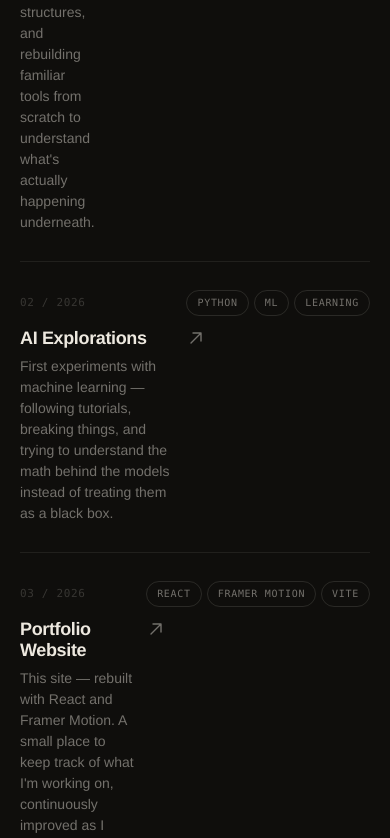
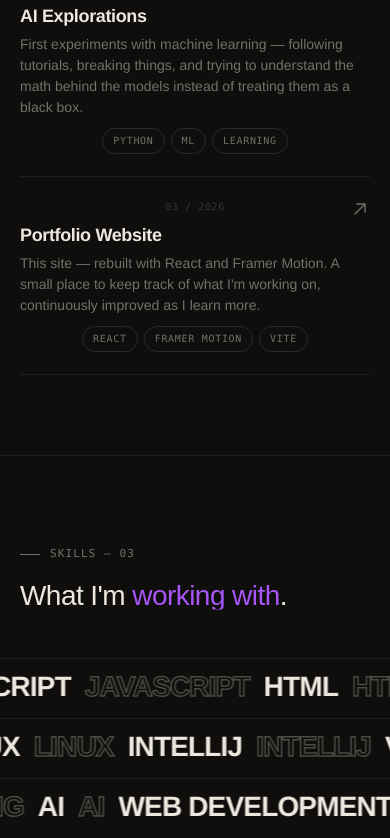
Before and after one commit to Tatschl-Moritz/Portfolio, a React app: page / in a window 390 px wide. Shown: the part 2320-3158 px from the top of the page. Built offline with nearby package versions, Linux system fonts and the light colour scheme; the HTML template or start-up script is replaced by a standard one.

Commit message:
Restore scroll-driven ticker with spring smoothing, fix mobile project layout

```diff
--- a/src/components/Skills.jsx
+++ b/src/components/Skills.jsx
@@ -1,5 +1,5 @@
-import { useRef, useState, useEffect } from 'react'
-import { motion, useScroll, useTransform, useMotionValue, useSpring, AnimatePresence } from 'framer-motion'
+import { useRef, useState } from 'react'
+import { motion, useScroll, useTransform, useSpring, useMotionValue, AnimatePresence } from 'framer-motion'
 import { useApp } from '../context/AppContext'
 import { translations } from '../data/translations'
 
@@ -11,27 +11,14 @@ const clipReveal = {
   },
 }
 
-function useIsMobile() {
-  const [isMobile, setIsMobile] = useState(
-    () => typeof window !== 'undefined' && window.innerWidth <= 768
-  )
-  useEffect(() => {
-    const check = () => setIsMobile(window.innerWidth <= 768)
-    window.addEventListener('resize', check, { passive: true })
-    return () => window.removeEventListener('resize', check)
-  }, [])
-  return isMobile
-}
-
 function TickerRow({ items, label, x, reverse }) {
   const content = [...items, ...items, ...items, ...items, ...items, ...items]
   const [hovered, setHovered] = useState(false)
-  const isMobile = useIsMobile()
 
   const cursorX = useMotionValue(-300)
   const cursorY = useMotionValue(-300)
-  const springX = useSpring(cursorX, { stiffness: 500, damping: 40 })
-  const springY = useSpring(cursorY, { stiffness: 500, damping: 40 })
+  const springCursorX = useSpring(cursorX, { stiffness: 500, damping: 40 })
+  const springCursorY = useSpring(cursorY, { stiffness: 500, damping: 40 })
 
   const onMove = (e) => {
     cursorX.set(e.clientX + 18)
@@ -45,10 +32,7 @@ function TickerRow({ items, label, x, reverse }) {
       onMouseLeave={() => setHovered(false)}
       onMouseMove={onMove}
     >
-      <motion.div
-        className="ticker-row__inner"
-        style={isMobile ? {} : { x }}
-      >
+      <motion.div className="ticker-row__inner" style={{ x }}>
         {content.map((item, i) => (
           <span key={i} className="ticker-row__group">
             <span className="ticker-solid">{item}</span>
@@ -61,7 +45,7 @@ function TickerRow({ items, label, x, reverse }) {
         {hovered && (
           <motion.div
             className="ticker-tooltip"
-            style={{ x: springX, y: springY }}
+            style={{ x: springCursorX, y: springCursorY }}
             initial={{ opacity: 0, scale: 0.88 }}
             animate={{ opacity: 1, scale: 1 }}
             exit={{ opacity: 0, scale: 0.88 }}
@@ -90,9 +74,13 @@ export default function Skills() {
     offset: ['start end', 'end start'],
   })
 
-  const x0 = useTransform(scrollYProgress, [0, 1], ['0%',   '-28%'])
-  const x1 = useTransform(scrollYProgress, [0, 1], ['-28%', '0%'])
-  const x2 = useTransform(scrollYProgress, [0, 1], ['0%',   '-22%'])
+  // Spring smoothing reduces jank on mobile — scroll events come in bursts,
+  // the spring interpolates between them so motion stays fluid.
+  const smooth = useSpring(scrollYProgress, { stiffness: 60, damping: 20, restDelta: 0.001 })
+
+  const x0 = useTransform(smooth, [0, 1], ['0%',   '-28%'])
+  const x1 = useTransform(smooth, [0, 1], ['-28%', '0%'])
+  const x2 = useTransform(smooth, [0, 1], ['0%',   '-22%'])
 
   return (
     <section id="skills" className="section" ref={sectionRef}>
--- a/src/index.css
+++ b/src/index.css
@@ -645,14 +645,16 @@ img, svg { display: block; max-width: 100%; }
 
 @media (max-width: 640px) {
   .project {
-    grid-template-columns: 1fr auto;
-    grid-template-rows: auto auto;
-    gap: 12px;
+    display: flex;
+    flex-direction: column;
+    gap: 10px;
+    padding: 22px 0;
+    position: relative;
   }
-  .project__num  { grid-column: 1; grid-row: 1; }
-  .project__main { grid-column: 1; grid-row: 2; }
-  .project__meta { grid-column: 2; grid-row: 1; flex-direction: row; }
-  .project__arrow { grid-column: 2; grid-row: 2; align-self: start; }
+  .project__num   { font-size: 10px; }
+  .project__main  { order: 2; }
+  .project__meta  { order: 3; flex-direction: row; flex-wrap: wrap; gap: 6px; align-items: flex-start; }
+  .project__arrow { position: absolute; top: 22px; right: 0; }
 }
 
 /* ============================================================
@@ -677,19 +679,6 @@ img, svg { display: block; max-width: 100%; }
   will-change: transform;
 }
 
-@keyframes ticker-left {
-  from { transform: translateX(0); }
-  to   { transform: translateX(calc(-100% / 6)); }
-}
-
-@media (max-width: 768px) {
-  .ticker-row__inner {
-    animation: ticker-left 18s linear infinite;
-  }
-  .ticker-row--reverse .ticker-row__inner {
-    animation-direction: reverse;
-  }
-}
 
 .ticker-row__group {
   display: inline-flex;
```
